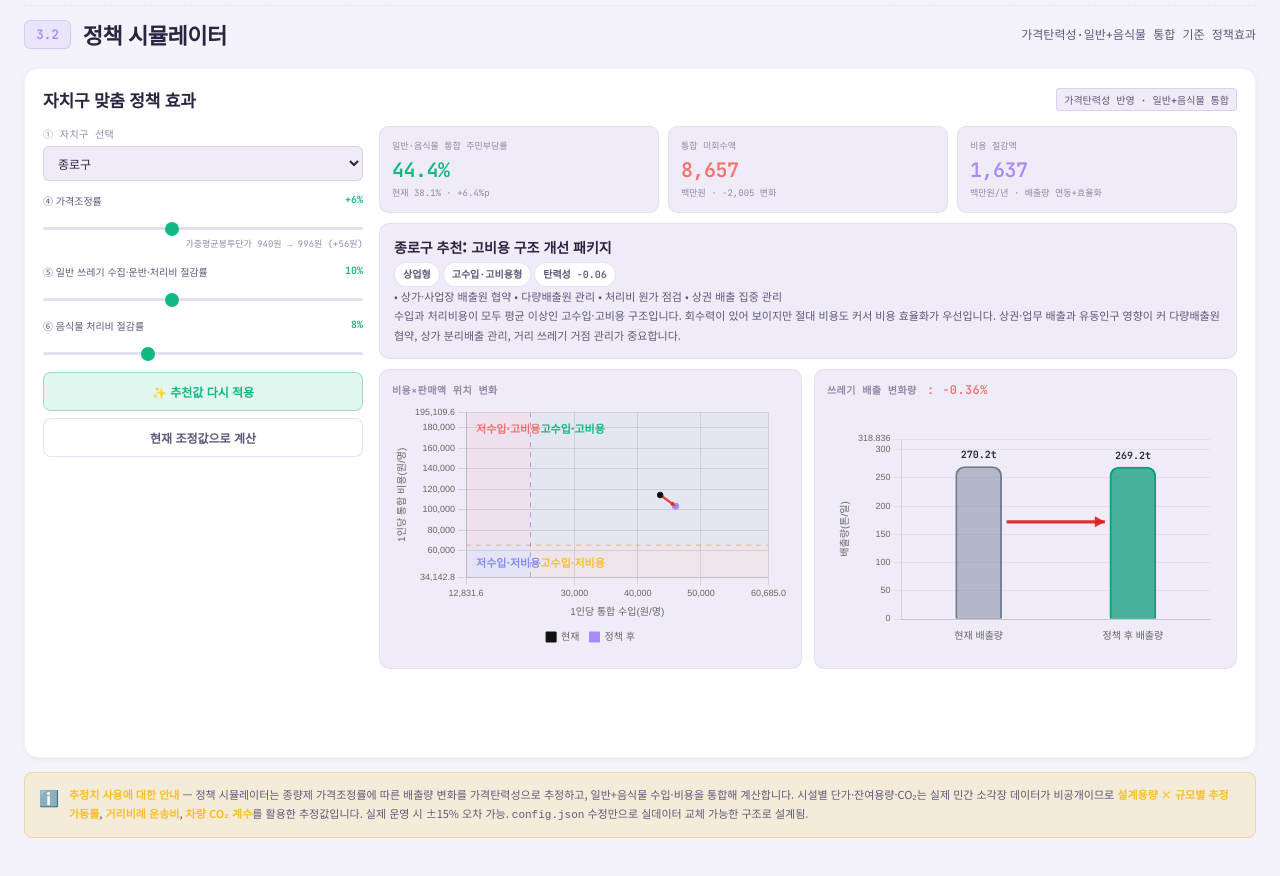
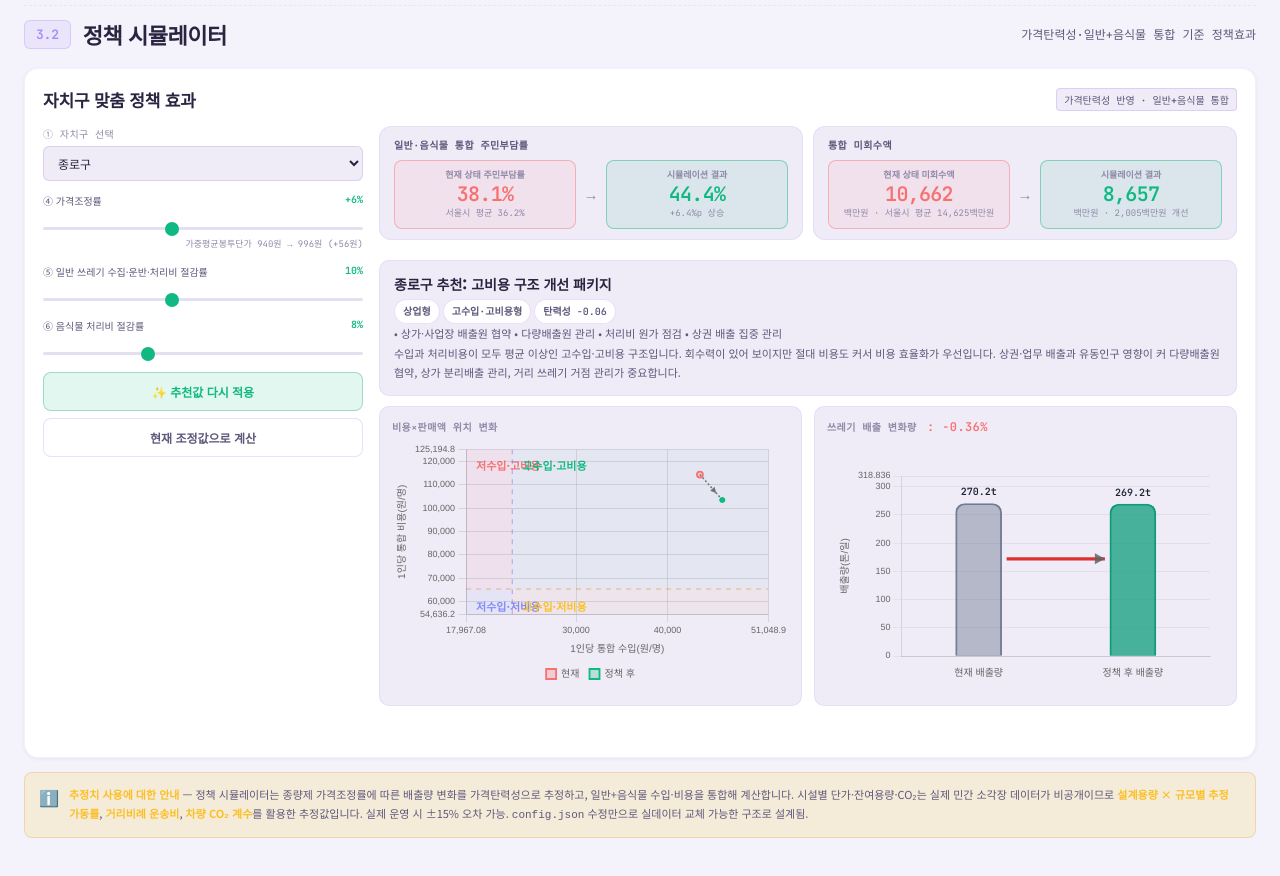
Before and after one commit to seoyeon435/seoul-bigdata, a plain HTML site: page dashboard/final/ch3/index.html in a window 1280 px wide. Shown: the part 904-1780 px from the top of the page. Drawn offline with nearby package versions, Linux system fonts and the light colour scheme.

Commit message:
ch3: 정책 시뮬레이터 디자인 피드백 반영

```diff
--- a/dashboard/final/ch3/index.html
+++ b/dashboard/final/ch3/index.html
@@ -415,6 +415,23 @@ input[type=range]::-webkit-slider-thumb{-webkit-appearance:none;width:14px;heigh
 .finance-map-card .gu-label{font-size:8px}
 .finance-map-card .map-legend{display:none}
 @media(max-width:1280px){.finance-combined-grid{grid-template-columns:1fr}.finance-detail-wide{grid-column:1}.finance-map-card .lmap,.finance-combined-grid .chart-wrap.h400,.finance-combined-grid .scenario-matrix-scroll{height:280px}}
+
+
+/* ── policy effect cards: current(red) → simulation(green) ── */
+.policy-compare-grid{display:grid;grid-template-columns:1fr 1fr;gap:10px;margin-bottom:10px}
+.policy-compare-card{background:var(--bg3);border:1px solid var(--border);border-radius:12px;padding:10px 14px;min-height:auto}
+.policy-compare-title{font-size:10px;font-family:var(--mono);font-weight:900;color:var(--text2);letter-spacing:.04em;text-transform:uppercase;margin-bottom:8px}
+.policy-compare-flow{display:grid;grid-template-columns:minmax(0,1fr) 20px minmax(0,1fr);gap:5px;align-items:center}
+.policy-compare-box{border-radius:8px;padding:8px 10px;background:#fff;min-width:0;overflow:hidden;display:flex;flex-direction:column;align-items:center}
+.policy-compare-box.current{border:1px solid rgba(248,113,113,.45);background:rgba(248,113,113,.075)}
+.policy-compare-box.after{border:1px solid rgba(16,185,129,.45);background:rgba(16,185,129,.09)}
+.policy-compare-label{font-size:9px;color:var(--text3);font-weight:700;margin-bottom:2px;white-space:normal;line-height:1.3;text-align:center}
+.policy-compare-val{font-size:20px;font-weight:900;font-family:var(--mono);letter-spacing:-.7px;line-height:1.1;white-space:normal;overflow-wrap:break-word;word-break:break-all;text-align:center}
+.policy-compare-box.current .policy-compare-val{color:var(--red)}
+.policy-compare-box.after .policy-compare-val{color:var(--teal)}
+.policy-compare-sub{font-size:9px;color:var(--text3);font-family:var(--mono);margin-top:3px;line-height:1.3;white-space:normal;text-align:center}
+.policy-compare-arrow{display:flex;align-items:center;justify-content:center;color:var(--text3);font-size:15px;font-weight:900;font-family:var(--mono)}
+@media(max-width:1100px){.policy-compare-grid{grid-template-columns:1fr}.policy-compare-flow{grid-template-columns:1fr 18px 1fr}.policy-compare-val{font-size:17px}}
 </style>
 </head>
 <body>
@@ -2468,10 +2485,53 @@ function runPolicySim(){
   const wasteReduction=beforeWaste-afterWaste;
   const costSaving=beforeCost-afterCost;
 
+  const allPolicyRows=policyRows();
+  const seoulIncome=allPolicyRows.reduce((a,r)=>a+(Number(r.integratedIncome)||0),0);
+  const seoulCost=allPolicyRows.reduce((a,r)=>a+(Number(r.integratedCost)||0),0);
+  const seoulBurden=seoulCost>0?seoulIncome/seoulCost:0;
+  const seoulUnrecAvg=mean(allPolicyRows.map(r=>Number(r.integratedUnrecovered)||0));
+  const burdenDeltaP=(afterBurden-beforeBurden)*100;
+  const burdenDeltaText=`${burdenDeltaP>=0?'+':''}${burdenDeltaP.toFixed(1)}%p ${burdenDeltaP>=0?'상승':'하락'}`;
+  const unrecImprove=beforeUnrec-afterUnrec;
+  const unrecImproveText=unrecImprove>=0
+    ? `${Math.round(unrecImprove).toLocaleString()}백만원 개선`
+    : `${Math.round(Math.abs(unrecImprove)).toLocaleString()}백만원 악화`;
+
   document.getElementById('policy-kpis').innerHTML=`
-    <div class="policy-kpi"><div class="policy-kpi-label">일반·음식물 통합 주민부담률</div><div class="policy-kpi-val" style="color:var(--teal)">${pctTxt(afterBurden)}</div><div class="policy-kpi-sub">현재 ${pctTxt(beforeBurden)} · ${afterBurden-beforeBurden>=0?'+':''}${((afterBurden-beforeBurden)*100).toFixed(1)}%p</div></div>
-    <div class="policy-kpi"><div class="policy-kpi-label">통합 미회수액</div><div class="policy-kpi-val" style="color:var(--red)">${Math.round(afterUnrec).toLocaleString()}</div><div class="policy-kpi-sub">백만원 · ${Math.round(afterUnrec-beforeUnrec).toLocaleString()} 변화</div></div>
-    <div class="policy-kpi"><div class="policy-kpi-label">비용 절감액</div><div class="policy-kpi-val" style="color:var(--purple)">${Math.round(costSaving).toLocaleString()}</div><div class="policy-kpi-sub">백만원/년 · 배출량 연동+효율화</div></div>`;
+    <div class="policy-compare-grid" style="grid-column:1/-1;width:100%">
+      <div class="policy-compare-card">
+        <div class="policy-compare-title">일반·음식물 통합 주민부담률</div>
+        <div class="policy-compare-flow">
+          <div class="policy-compare-box current">
+            <div class="policy-compare-label">현재 상태 주민부담률</div>
+            <div class="policy-compare-val">${pctTxt(beforeBurden)}</div>
+            <div class="policy-compare-sub">서울시 평균 ${pctTxt(seoulBurden)}</div>
+          </div>
+          <div class="policy-compare-arrow">→</div>
+          <div class="policy-compare-box after">
+            <div class="policy-compare-label">시뮬레이션 결과</div>
+            <div class="policy-compare-val">${pctTxt(afterBurden)}</div>
+            <div class="policy-compare-sub">${burdenDeltaText}</div>
+          </div>
+        </div>
+      </div>
+      <div class="policy-compare-card">
+        <div class="policy-compare-title">통합 미회수액</div>
+        <div class="policy-compare-flow">
+          <div class="policy-compare-box current">
+            <div class="policy-compare-label">현재 상태 미회수액</div>
+            <div class="policy-compare-val">${Math.round(beforeUnrec).toLocaleString()}</div>
+            <div class="policy-compare-sub">백만원 · 서울시 평균 ${Math.round(seoulUnrecAvg).toLocaleString()}백만원</div>
+          </div>
+          <div class="policy-compare-arrow">→</div>
+          <div class="policy-compare-box after">
+            <div class="policy-compare-label">시뮬레이션 결과</div>
+            <div class="policy-compare-val">${Math.round(afterUnrec).toLocaleString()}</div>
+            <div class="policy-compare-sub">백만원 · ${unrecImproveText}</div>
+          </div>
+        </div>
+      </div>
+    </div>`;
 
   document.getElementById('policy-reco-title').textContent=`${row.name} 추천: ${reco.title}`;
   document.getElementById('policy-reco-text').innerHTML=`<span class="finance-type-pill">${row.clusterName}</span> <span class="finance-type-pill">${row.typeLabel||financeTypeLabel(row.type)}</span> <span class="finance-type-pill">탄력성 ${elasticity.toFixed(2)}</span><br>${reco.policies.map(p=>'• '+p).join(' ')}<br>${financeTypeText(row.type)} ${clusterPolicyText(row.clusterName)}`;
@@ -2538,7 +2598,7 @@ const policyWasteArrowPlugin={
     const angle=Math.atan2(0,x1-x0);
     ctx.save();
     ctx.strokeStyle='rgba(220,38,38,.95)';
-    ctx.fillStyle='rgba(220,38,38,.95)';
+    ctx.fillStyle='rgba(100,100,100,0.85)';
     ctx.lineWidth=3.2;
     ctx.lineCap='butt';
     ctx.beginPath();
@@ -2568,11 +2628,12 @@ const policyArrowPlugin={
     if(!p0 || !p1) return;
     const ctx=chart.ctx;
     const angle=Math.atan2(p1.y-p0.y,p1.x-p0.x);
-    const size=5;
+    const size=6;
+    const offset=9;
     ctx.save();
-    ctx.translate(p1.x,p1.y);
+    ctx.translate(p1.x-Math.cos(angle)*offset,p1.y-Math.sin(angle)*offset);
     ctx.rotate(angle);
-    ctx.fillStyle='rgba(220,38,38,.95)';
+    ctx.fillStyle='rgba(100,100,100,0.85)';
     ctx.beginPath();
     ctx.moveTo(0,0); ctx.lineTo(-size,-size/2); ctx.lineTo(-size,size/2); ctx.closePath();
     ctx.fill();
@@ -2592,15 +2653,29 @@ function renderPolicyPositionChart(row,after){
   const avgY=mean(rows.map(r=>r.integratedCost*1000000/r.pop));
   const before={x:beforeX,y:beforeY,label:'현재'};
   const afterPt={x:afterX,y:afterY,label:'정책 후'};
-  const xs=[...rows.map(r=>r.integratedIncome*1000000/r.pop),before.x,afterPt.x], ys=[...rows.map(r=>r.integratedCost*1000000/r.pop),before.y,afterPt.y];
-  const minX=Math.min(...xs)*0.85, maxX=Math.max(...xs)*1.12, minY=Math.min(...ys)*0.85, maxY=Math.max(...ys)*1.12;
+  const allXs=rows.map(r=>r.integratedIncome*1000000/r.pop);
+  const allYs=rows.map(r=>r.integratedCost*1000000/r.pop);
+  const fullMinX=Math.min(...allXs), fullMaxX=Math.max(...allXs), fullMinY=Math.min(...allYs), fullMaxY=Math.max(...allYs);
+  const focusXs=[before.x,afterPt.x,avgX];
+  const focusYs=[before.y,afterPt.y,avgY];
+  const moveX=Math.abs(afterPt.x-before.x), moveY=Math.abs(afterPt.y-before.y);
+  const fullSpanX=Math.max(fullMaxX-fullMinX,1), fullSpanY=Math.max(fullMaxY-fullMinY,1);
+  const focusSpanX=Math.max(Math.max(...focusXs)-Math.min(...focusXs), moveX*2.2, fullSpanX*0.28, 1);
+  const focusSpanY=Math.max(Math.max(...focusYs)-Math.min(...focusYs), moveY*2.2, fullSpanY*0.28, 1);
+  let minX=Math.min(...focusXs)-focusSpanX*0.22, maxX=Math.max(...focusXs)+focusSpanX*0.22;
+  let minY=Math.min(...focusYs)-focusSpanY*0.22, maxY=Math.max(...focusYs)+focusSpanY*0.22;
+  // 선택 자치구와 서울 평균선을 중심으로 줌인하되, 4분면 기준선은 항상 화면 안에 남긴다.
+  if(avgX<=minX) minX=avgX-focusSpanX*0.08;
+  if(avgX>=maxX) maxX=avgX+focusSpanX*0.08;
+  if(avgY<=minY) minY=avgY-focusSpanY*0.08;
+  if(avgY>=maxY) maxY=avgY+focusSpanY*0.08;
   if(charts.policyPosition) charts.policyPosition.destroy();
   charts.policyPosition=new Chart(canvas.getContext('2d'),{
     plugins:[financeQuadrantPlugin,policyArrowPlugin],
     data:{datasets:[
-      {type:'scatter',label:'현재',data:[before],pointRadius:2.8,pointHoverRadius:4,pointStyle:'circle',backgroundColor:'#111111',borderColor:'#111111',borderWidth:1},
-      {type:'scatter',label:'정책 후',data:[afterPt],pointRadius:3.2,pointHoverRadius:4.6,pointStyle:'circle',backgroundColor:'#a78bfa',borderColor:'#a78bfa',borderWidth:1},
-      {type:'line',label:'이동 방향',data:[before,afterPt],borderColor:'rgba(220,38,38,.88)',borderDash:[],pointRadius:0,borderWidth:2.2},
+      {type:'scatter',label:'현재',data:[before],pointRadius:3,pointHoverRadius:4.5,pointStyle:'circle',backgroundColor:'rgba(248,113,113,0.25)',borderColor:'#f87171',borderWidth:1.8},
+      {type:'scatter',label:'정책 후',data:[afterPt],pointRadius:3,pointHoverRadius:4.5,pointStyle:'star',backgroundColor:'rgba(16,185,129,0.25)',borderColor:'#10b981',borderWidth:1.8},
+      {type:'line',label:'이동 방향',data:[before,afterPt],borderColor:'rgba(100,100,100,0.85)',borderDash:[2,2],pointRadius:0,borderWidth:1.6},
       {type:'line',label:'평균 통합수입',data:[{x:avgX,y:minY},{x:avgX,y:maxY}],borderColor:'rgba(124,58,237,.45)',borderDash:[5,5],pointRadius:0,borderWidth:1},
       {type:'line',label:'평균 통합비용',data:[{x:minX,y:avgY},{x:maxX,y:avgY}],borderColor:'rgba(217,119,6,.45)',borderDash:[5,5],pointRadius:0,borderWidth:1}
     ]},
```
